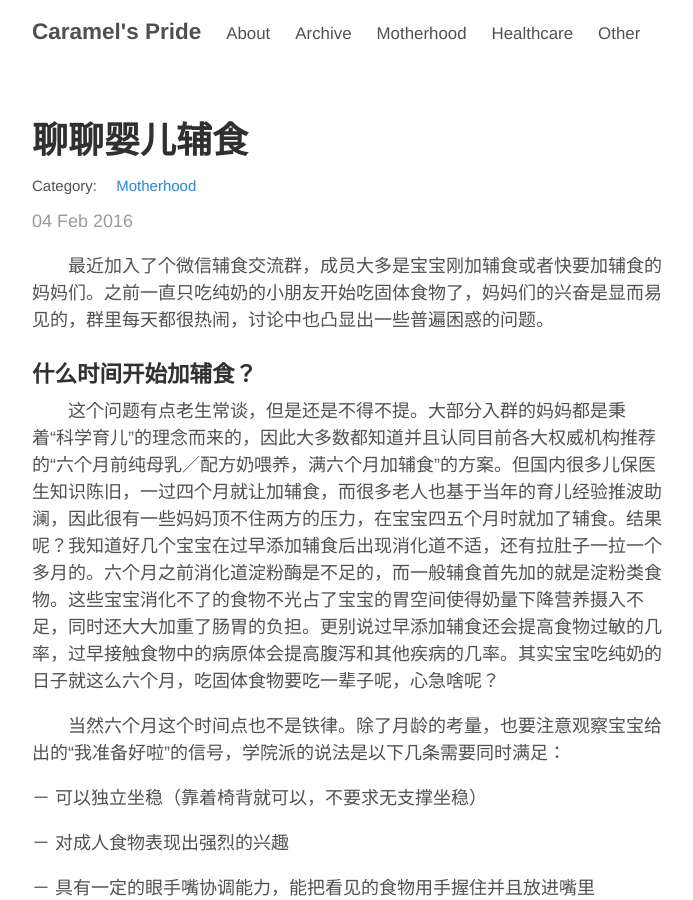
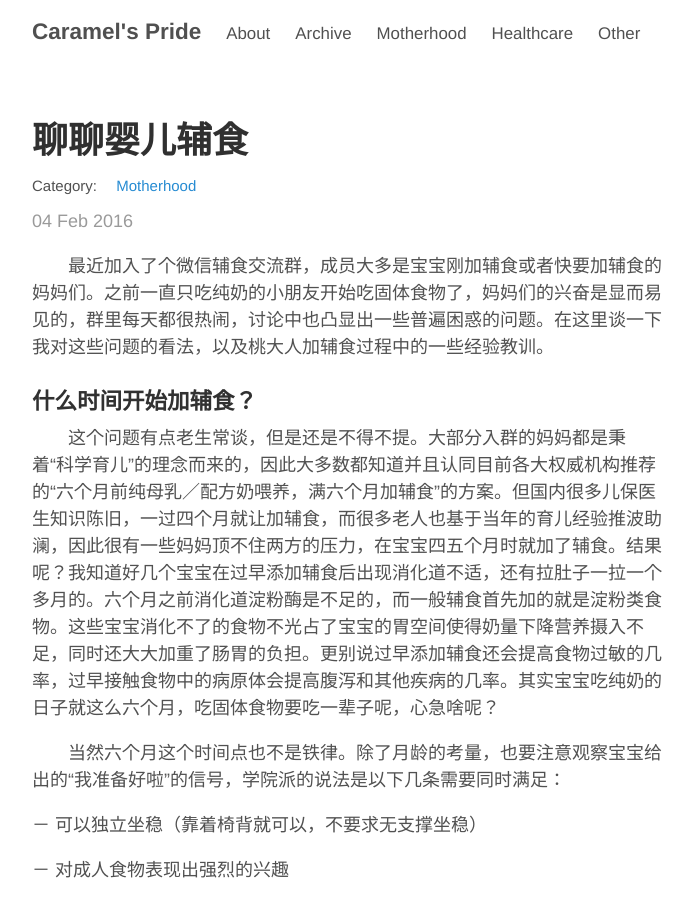
Before and after one commit to flickerlight/flickerlight.github.io, a Jekyll site: the page built from _posts/2016-02-04-first-solid-food.markdown, in a window 1280 px wide and 900 px high. Shown: the whole window, without its empty margins (293-986 px from the left). Built offline with Jekyll 4.4.1, drawn with Linux system fonts in a browser that asks for light colours.

Commit message:
update post

```diff
--- a/_posts/2016-02-04-first-solid-food.markdown
+++ b/_posts/2016-02-04-first-solid-food.markdown
@@ -5,7 +5,7 @@ date:   2016-02-04
 author: Flickerlight
 category: Motherhood
 ---
-&emsp;&emsp;最近加入了个微信辅食交流群，成员大多是宝宝刚加辅食或者快要加辅食的妈妈们。之前一直只吃纯奶的小朋友开始吃固体食物了，妈妈们的兴奋是显而易见的，群里每天都很热闹，讨论中也凸显出一些普遍困惑的问题。
+&emsp;&emsp;最近加入了个微信辅食交流群，成员大多是宝宝刚加辅食或者快要加辅食的妈妈们。之前一直只吃纯奶的小朋友开始吃固体食物了，妈妈们的兴奋是显而易见的，群里每天都很热闹，讨论中也凸显出一些普遍困惑的问题。在这里谈一下我对这些问题的看法，以及桃大人加辅食过程中的一些经验教训。
 
 ### 什么时间开始加辅食？
 &emsp;&emsp;这个问题有点老生常谈，但是还是不得不提。大部分入群的妈妈都是秉着“科学育儿”的理念而来的，因此大多数都知道并且认同目前各大权威机构推荐的“六个月前纯母乳／配方奶喂养，满六个月加辅食”的方案。但国内很多儿保医生知识陈旧，一过四个月就让加辅食，而很多老人也基于当年的育儿经验推波助澜，因此很有一些妈妈顶不住两方的压力，在宝宝四五个月时就加了辅食。结果呢？我知道好几个宝宝在过早添加辅食后出现消化道不适，还有拉肚子一拉一个多月的。六个月之前消化道淀粉酶是不足的，而一般辅食首先加的就是淀粉类食物。这些宝宝消化不了的食物不光占了宝宝的胃空间使得奶量下降营养摄入不足，同时还大大加重了肠胃的负担。更别说过早添加辅食还会提高食物过敏的几率，过早接触食物中的病原体会提高腹泻和其他疾病的几率。其实宝宝吃纯奶的日子就这么六个月，吃固体食物要吃一辈子呢，心急啥呢？
```
